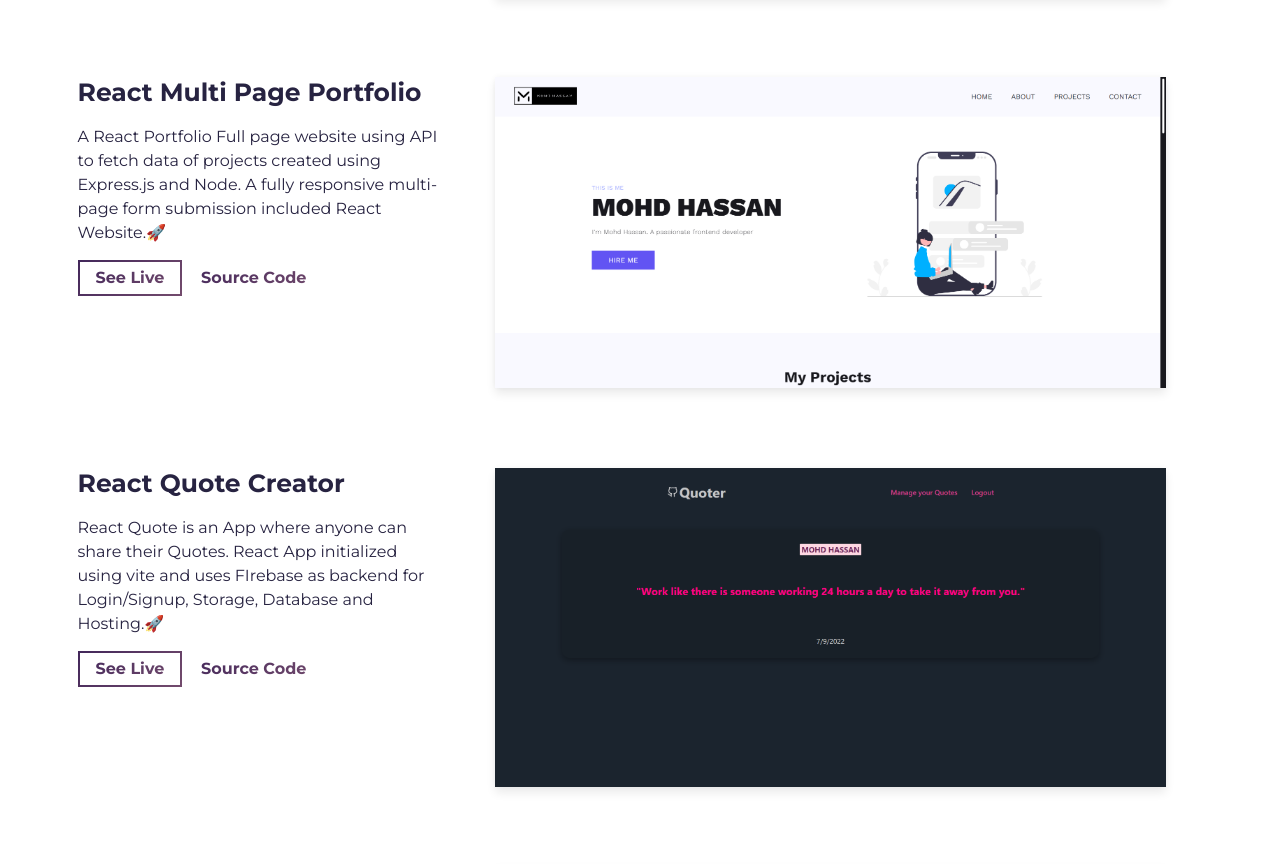
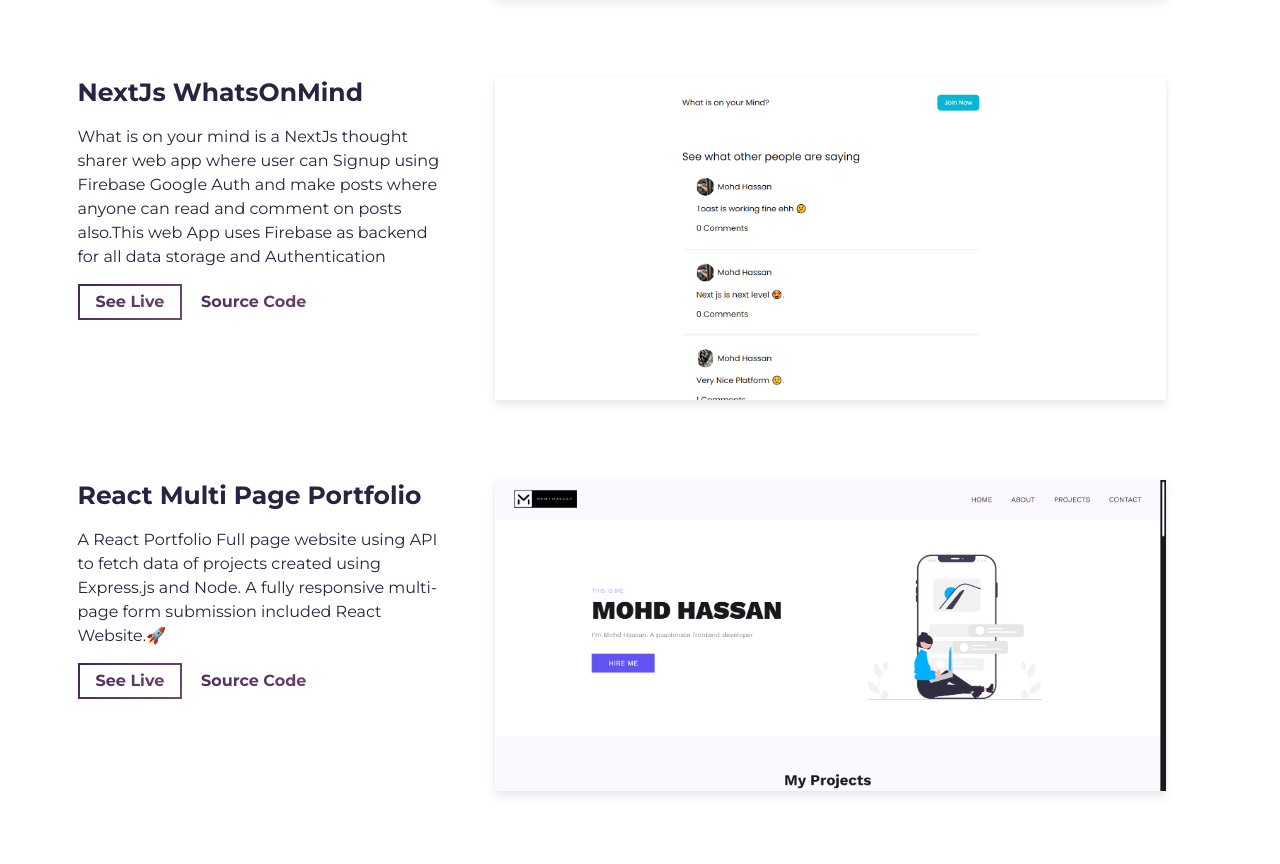
Before and after one commit to killshotxd/React-Minimal-PortFolio, a website built with Parcel: page src/index.html in a window 1280 px wide. Shown: the part 2361-3225 px from the top of the page. Built offline with nearby package versions, Linux system fonts and the light colour scheme; grey boxes are pictures that could not be loaded.

Commit message:
Project updated

```diff
--- a/src/index.html
+++ b/src/index.html
@@ -207,6 +207,65 @@
                       alt="Project Image"
                       class="img-fluid"
                       src="assets/Video Blaze.png"
+                    />
+                  </div>
+                </a>
+              </div>
+            </div>
+          </div>
+          <!-- /END Project -->
+
+          <!-- Projects Start -->
+
+          <div class="row">
+            <div class="col-lg-4 col-sm-12">
+              <div class="project-wrapper__text load-hidden">
+                <h3 class="project-wrapper__text-title">NextJs WhatsOnMind</h3>
+                <div>
+                  <p class="mb-4">
+                    What is on your mind is a NextJs thought sharer web app
+                    where user can Signup using Firebase Google Auth and make
+                    posts where anyone can read and comment on posts also.This
+                    web App uses Firebase as backend for all data storage and
+                    Authentication
+                  </p>
+                </div>
+                <a
+                  rel="noreferrer"
+                  target="_blank"
+                  class="cta-btn cta-btn--hero"
+                  href="http://whatsonmind.vercel.app/"
+                >
+                  See Live
+                </a>
+                <a
+                  rel="noreferrer"
+                  target="_blank"
+                  class="cta-btn text-color-main"
+                  href="https://github.com/killshotxd/whatsonmind"
+                >
+                  Source Code
+                </a>
+              </div>
+            </div>
+            <div class="col-lg-8 col-sm-12">
+              <div class="project-wrapper__image load-hidden">
+                <a
+                  rel="noreferrer"
+                  href="http://whatsonmind.vercel.app/"
+                  target="_blank"
+                >
+                  <div
+                    data-tilt
+                    data-tilt-max="4"
+                    data-tilt-glare="true"
+                    data-tilt-max-glare="0.5"
+                    class="thumbnail rounded js-tilt"
+                  >
+                    <img
+                      alt="Project Image"
+                      class="img-fluid"
+                      src="assets/WhatsOnMind.png"
                     />
                   </div>
                 </a>
```
Also changed, not shown: src/assets/WhatsOnMind.png (added).
